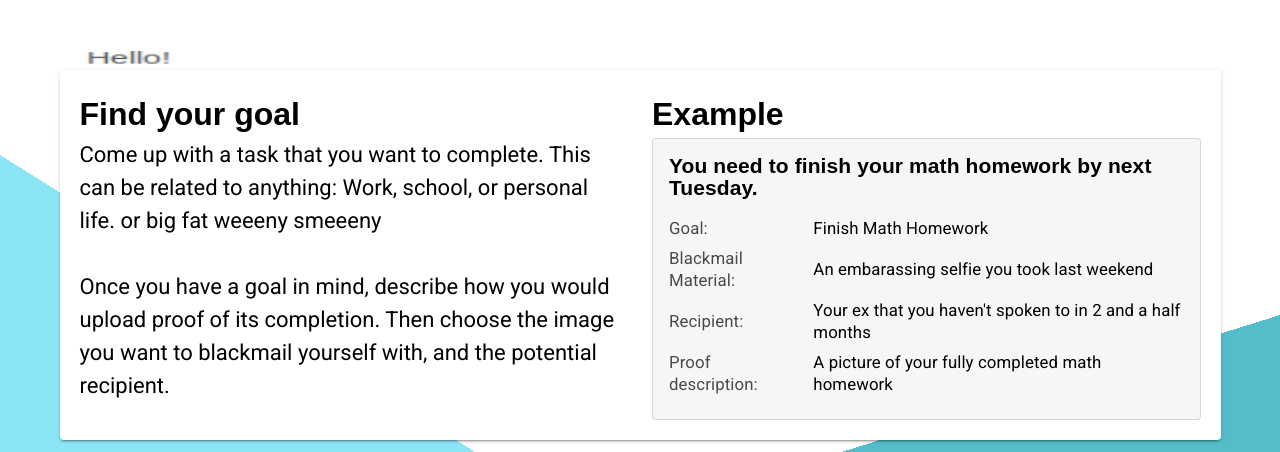
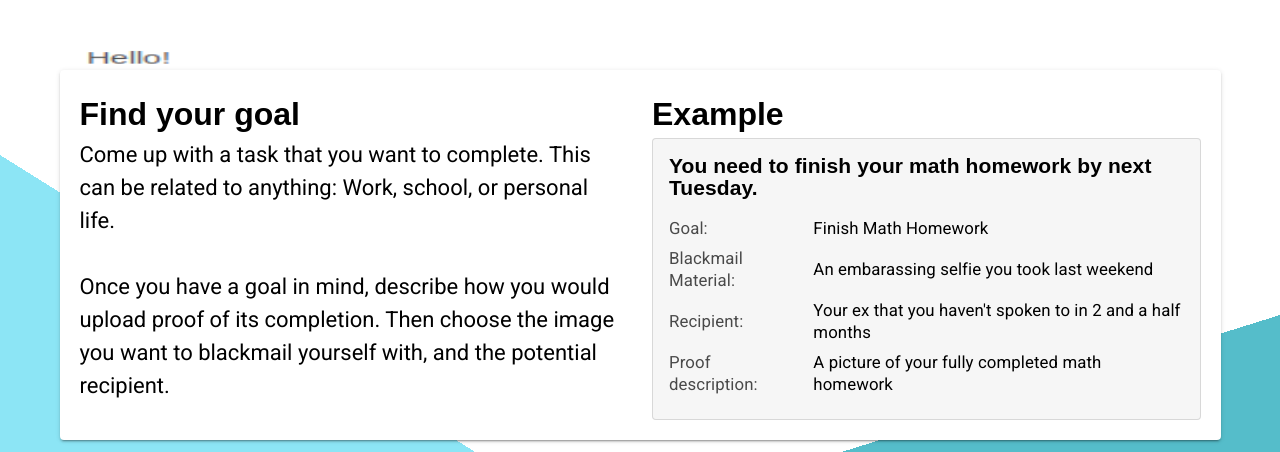
Before and after one commit to cyficowley/blackmail, a Vue app in the folder frontend/: page /#/ in a window 1280 px wide. Shown: the part 880-1332 px from the top of the page. Built offline with nearby package versions, Linux system fonts and the light colour scheme; no server answers; what vue-datetime, vue-js-modal would draw is missing.

Commit message:
deleted big fat weeny smeeny

```diff
--- a/frontend/src/views/Landing.vue
+++ b/frontend/src/views/Landing.vue
@@ -66,7 +66,7 @@
                       <p style="font-size: 22px;">
                         Come up with a task that you want to complete.
                         This can be related to anything: Work, school, or personal life.
-                        or big fat weeeny smeeeny
+
                         <br/>
                         <br/>
                         Once you have a goal in mind,
```
